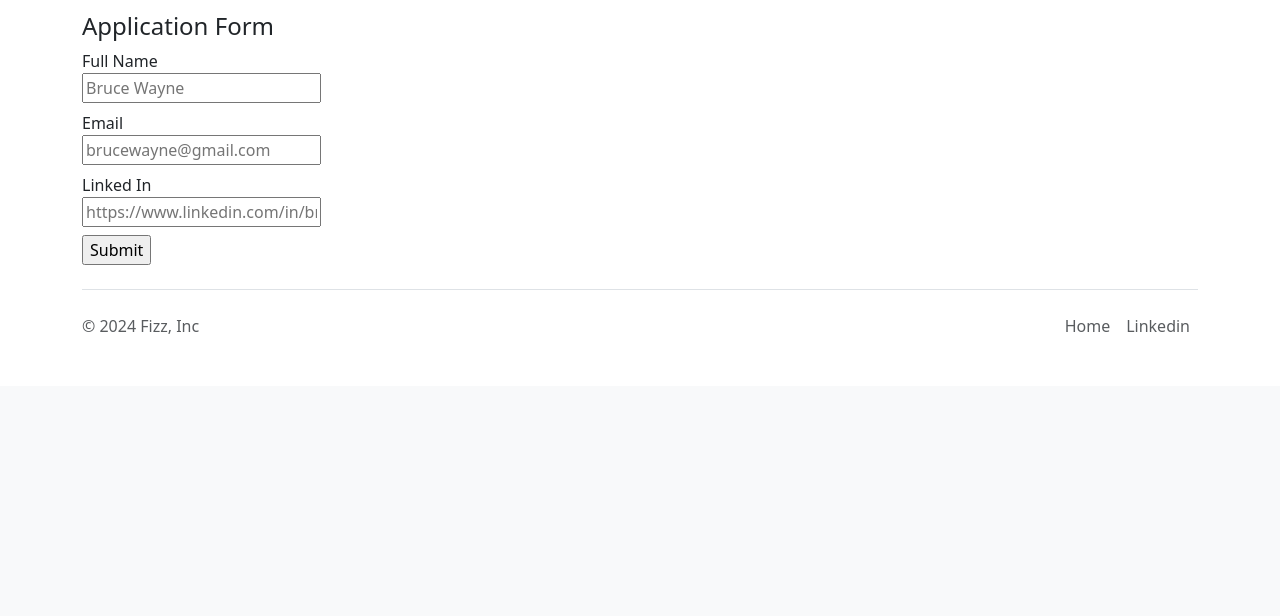
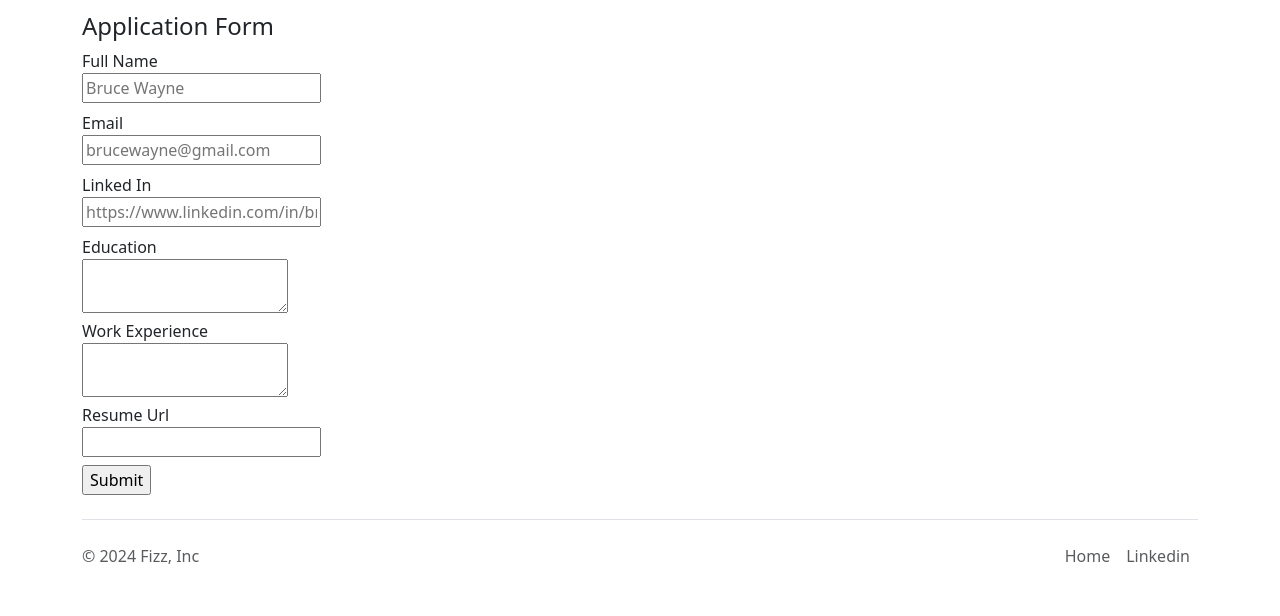
Before and after one commit to muhammadfayyazkaleem/fizz-careers-site, a Flask app: template templates/jobpage.html in a window 1280 px wide. Shown: the part 565-1181 px from the top of the page. Before the commit the page ends 899 px from the top, so only its background shows below. Run offline with Flask 3, Linux system fonts and the light colour scheme; the template is opened without the code that fills it, so the values that code supplies are empty.

Commit message:
make job submitted form and acknowlegdement page

```diff
--- a/app.py
+++ b/app.py
@@ -1,4 +1,4 @@
-from flask import Flask, render_template, jsonify
+from flask import Flask, render_template, jsonify, request
 from database import load_jobs_from_db , load_job_from_db
 app = Flask(__name__)
 
@@ -24,6 +24,13 @@ def show_job(id):
     return render_template('jobpage.html', job = job)
 
 
+@app.route("/job/<id>/apply", methods = ['post'])
+def apply_for_job(id):
+    data = request.form
+    return jsonify(data )
+
+
+
 
 if __name__ == "__main__":
     app.run(debug=True)
--- a/templates/application_form.html
+++ b/templates/application_form.html
@@ -1,5 +1,5 @@
 <h4> Application Form</h4>
-<form action="">
+<form action="job/{{job['id']}}/apply" method="post">
     <div class="mb-2">
         <label> Full Name</label><br>
         <input type="text" name="full_name" placeholder="Bruce Wayne">
@@ -15,8 +15,21 @@
         <input type="text" name="linkedin" placeholder="https://www.linkedin.com/in/bruce-wayne/">
     </div>
 
-    <input  type="submit" name="submit">
+    <div>
+        <label> Education </label> <br>
+        <textarea name="education" ></textarea>
+    </div>
 
+    <div>
+        <label> Work Experience </label> <br>
+        <textarea name="work_experience" ></textarea>
+    </div>
 
+    <div class="mb-2">
+        <label> Resume Url </label><br>
+        <input type="url" name="resume_url" >
+    </div>
+
+    <input  type="submit">
 
 </form>
```
Also changed, not shown: templates/application_submitted.html (added, +28 -0 lines).
